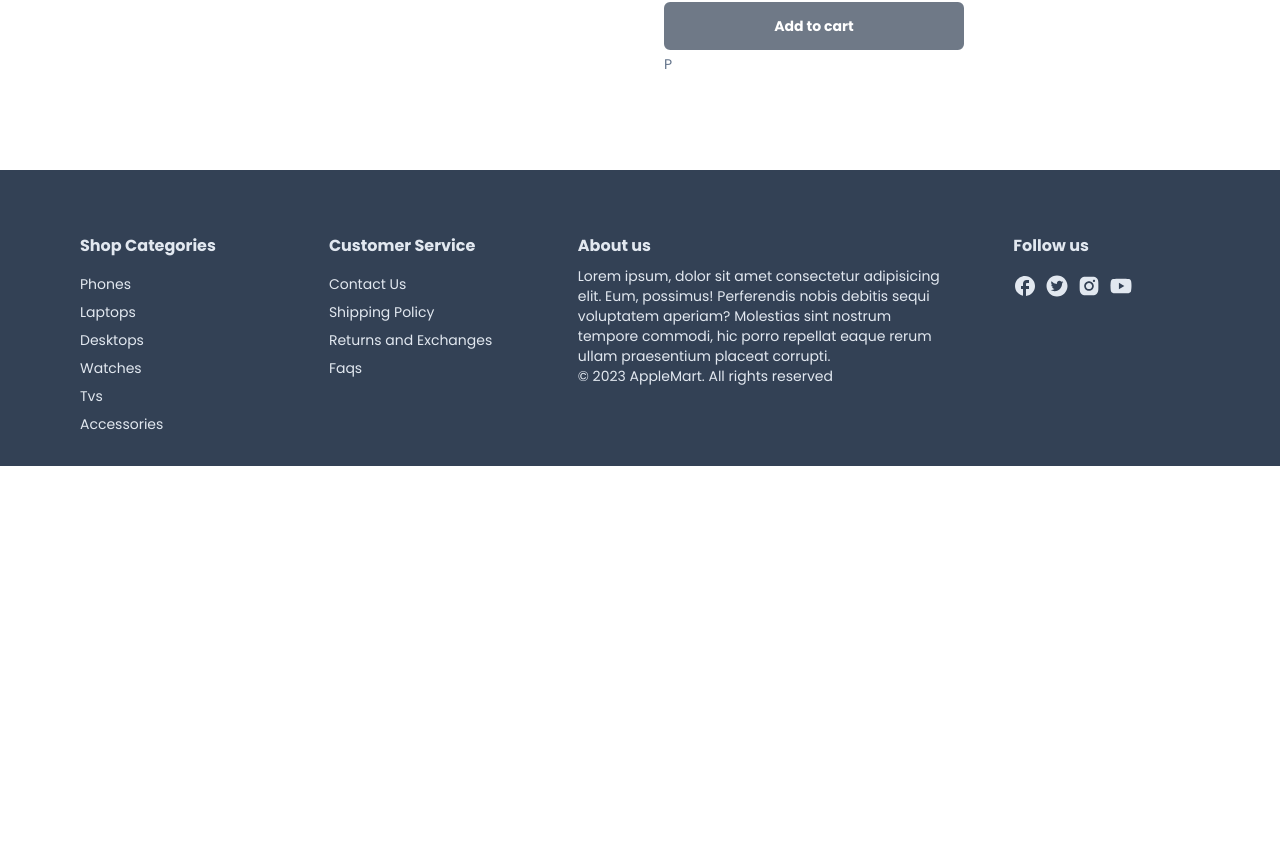
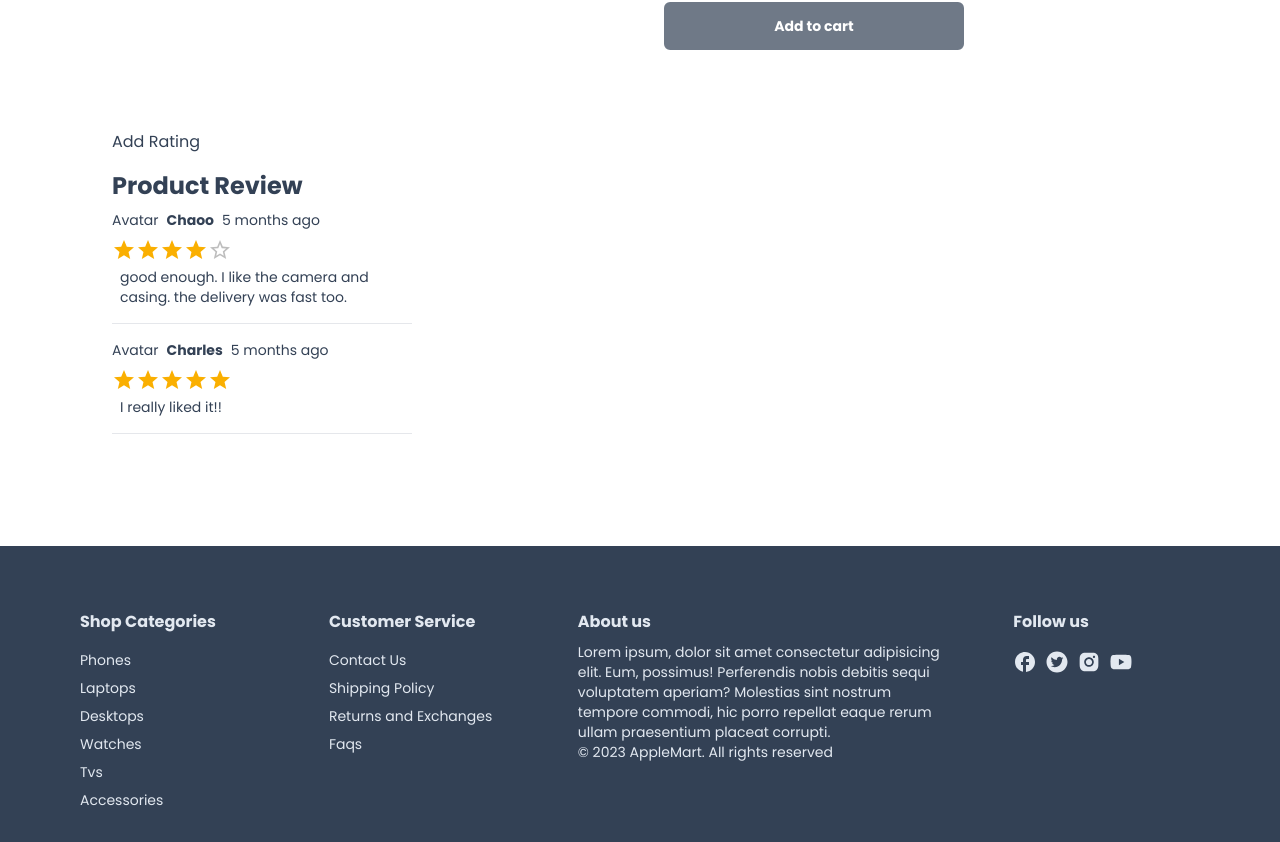
Before and after one commit to abdurrahman720/applemart, a Next.js app: page /product/1 in a window 1280 px wide. Shown: the part 658-1500 px from the top of the page. Before the commit the page ends 1124 px from the top, so only its background shows below. Built offline with nearby package versions, Linux system fonts and the light colour scheme; a web font is replaced by a local one.

Commit message:
review list

```diff
--- /dev/null
+++ b/app/components/Heading.tsx
@@ -0,0 +1,14 @@
+"use client"
+
+interface HeadingProps{
+    title: string,
+    center?: boolean
+}
+
+const Heading:React.FC<HeadingProps> = ({title, center}) => {
+    return (<div className={center ? 'text-center' : ' text-start'}>
+        <h1 className="text-2xl font-bold">{title }</h1>
+    </div> );
+}
+
+export default Heading;
--- a/app/components/product/ProductDetails.tsx
+++ b/app/components/product/ProductDetails.tsx
@@ -118,7 +118,7 @@ const ProductDetails: React.FC<ProductDetailsProps> = ({ product }) => {
                 <div className="max-w-[300px]">
                 <Button label="Add to cart" onClick = {()=>{}}  />
              </div>
-            P</div>
+            </div>
         </div>
     );
 };
--- /dev/null
+++ b/app/product/[productId]/ListRating.tsx
@@ -0,0 +1,42 @@
+"use client"
+
+import Heading from "@/app/components/Heading";
+import { Rating } from "@mui/material";
+import moment from "moment";
+
+interface ListRatingProps{
+    product: any;
+
+}
+
+const ListRating:React.FC<ListRatingProps> = ({product}) => {
+    return (<div>
+
+        <Heading title="Product Review" />
+        <div className="text-sm mt-2">
+            {product.reviews && product.reviews.map((review: any) => {
+                return <div key={review.id}>
+                    <div className="max-w-[300px]">
+                        <div className="flex gap-2 items-center">
+                            <div>Avatar</div>
+                            <div className="font-semibold">{review?.user.name}</div>
+                            <div className="font-light">
+                                {moment(review.createdDate).fromNow()}
+                            </div>
+                        </div>
+
+                        <div className="mt-2">
+                            <Rating value={review.rating} readOnly />
+                            <div className="ml-2">
+                                {review.comment}
+                            </div>
+                        </div>
+                        <hr className="my-4 " />
+                    </div>
+                </div>
+            })}
+        </div>
+    </div> );
+}
+
+export default ListRating;
--- a/app/product/[productId]/page.tsx
+++ b/app/product/[productId]/page.tsx
@@ -1,6 +1,7 @@
 import Container from "@/app/components/Container";
 import ProductDetails from "@/app/components/product/ProductDetails";
 import { product } from "@/app/utils/product";
+import ListRating from "./ListRating";
 
 interface Iparams{
     productId?: string;
@@ -15,6 +16,10 @@ const Product = ({ params }: { params: Iparams }) => {
         <div className="p-8">
             <Container>
                 <ProductDetails product={product} />
+                <div className="flex flex-col mt-20 gap-4">
+                    <div>Add Rating</div>
+                    <ListRating product={product} />
+                </div>
          </Container>
         </div>
     );
--- a/package.json
+++ b/package.json
@@ -18,6 +18,7 @@
     "autoprefixer": "10.4.16",
     "eslint": "8.53.0",
     "eslint-config-next": "14.0.3",
+    "moment": "^2.29.4",
     "next": "14.0.3",
     "postcss": "8.4.31",
     "react": "18.2.0",
```
Also changed, not shown: 1 other file (tests, documents, lock files or other folders).
